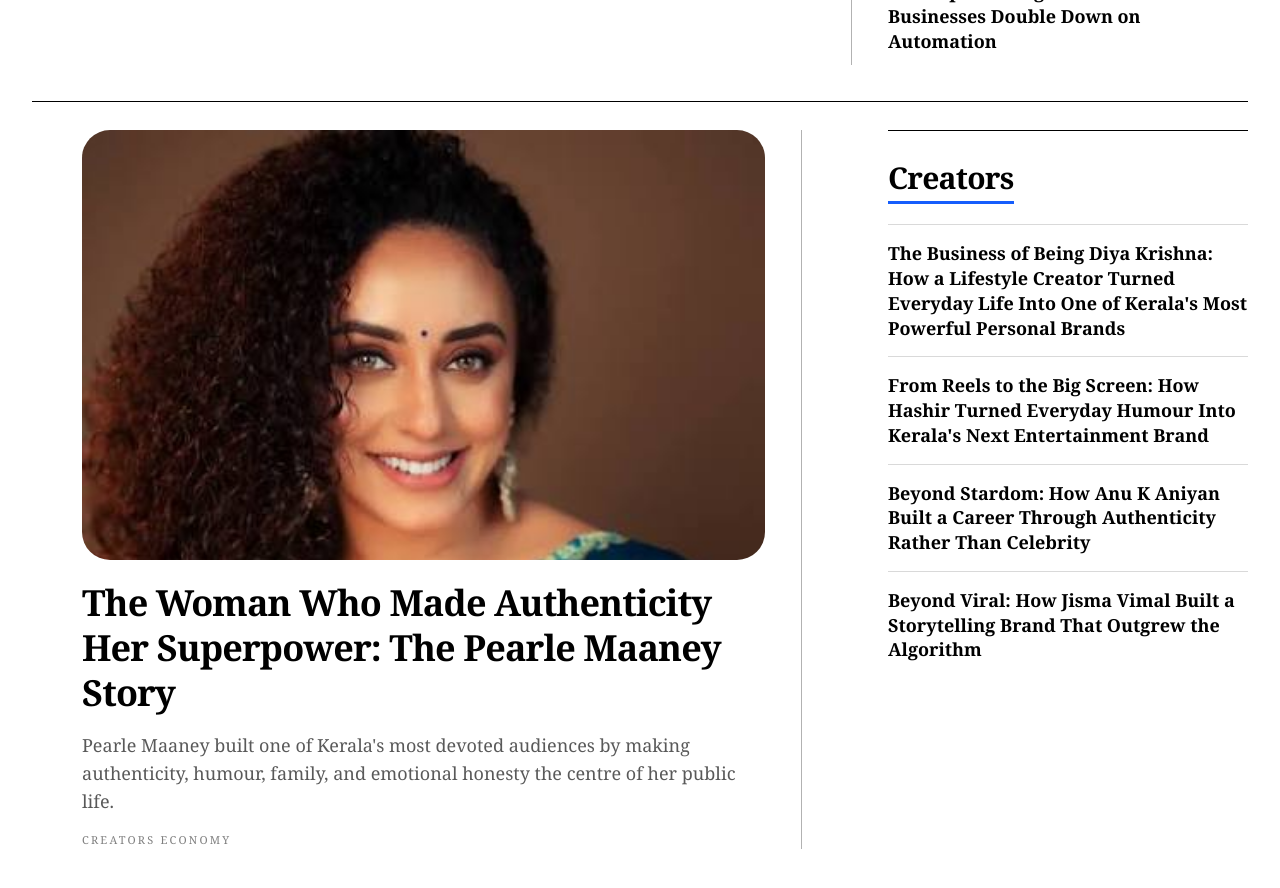
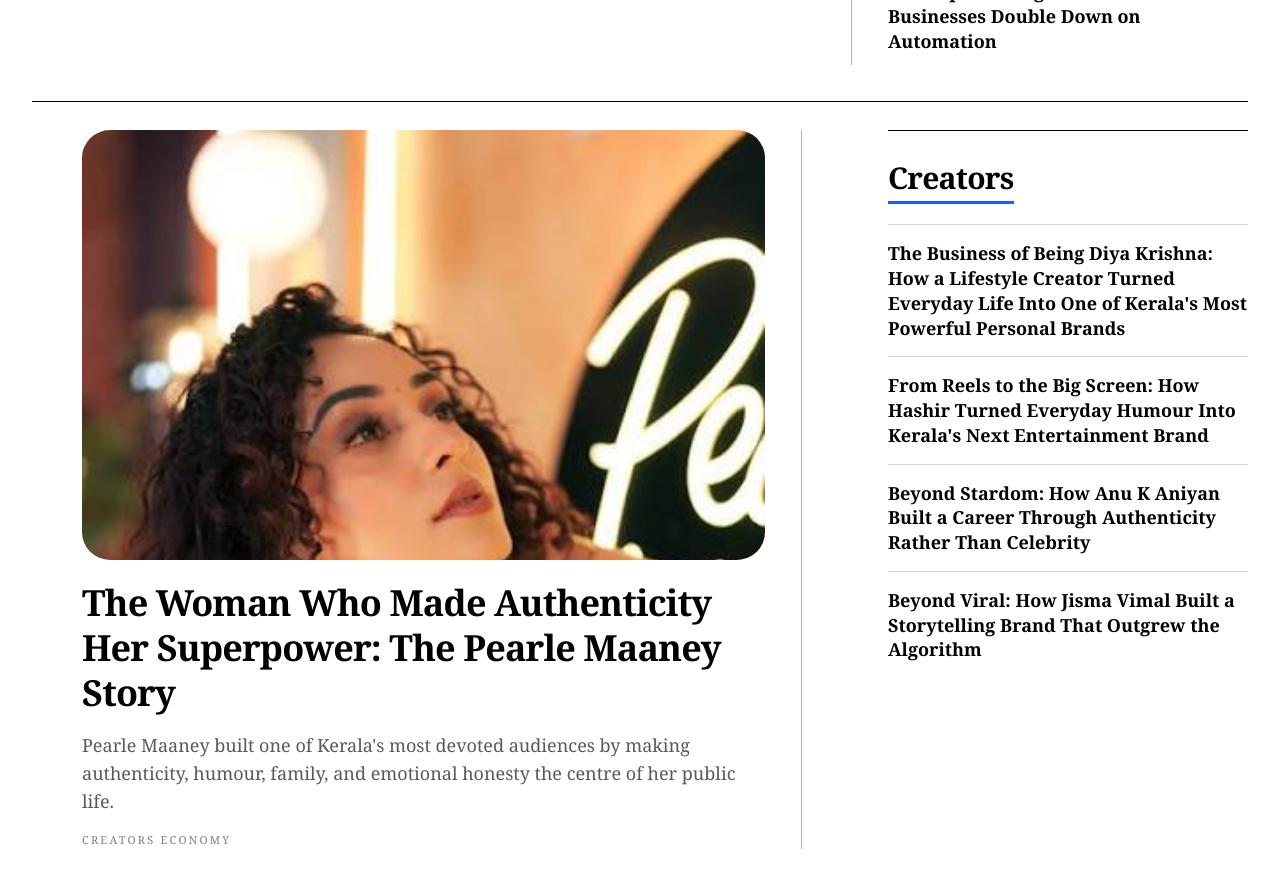
Before and after one commit to paperplanesllp/New-Times, a React (Vite) app: page / in a window 1280 px wide. Shown: the part 1880-2768 px from the top of the page. Built offline with nearby package versions, Linux system fonts and the light colour scheme.

Commit message:
Revert "red"
This reverts commit 0a1493704d8e9d478a8d9eb00c46732448a651c9.

```diff
--- a/src/pages/CreatorsEconomy.jsx
+++ b/src/pages/CreatorsEconomy.jsx
@@ -50,8 +50,8 @@ const creatorStories = [
     excerpt:
       "In a media landscape that rewards polish, performance, and carefully curated perfection, Pearle Maaney built one of Kerala's most devoted audiences by doing almost the exact opposite. She laughed loudly, spoke honestly, showed the messy and beautiful parts of real life, and trusted that her audience would recognise the difference between a persona and a person. They did. And in doing so, she became something that the Malayalam entertainment industry had not quite seen before: a celebrity whose influence grows not despite her realness but entirely because of it.",
     image: '/per.jpg',
-    thumbnailImage: '/Pearly.jpg',
-    sidebarImage: '/pearly 2.jpg',
+    thumbnailImage: '/per.jpg',
+    sidebarImage: '/per.jpg',
     imagePosition: 'center top',
     sidebarImagePosition: 'center top',
     summary:
@@ -271,8 +271,8 @@ const creatorStories = [
     excerpt:
       'There was a time when success on YouTube was measured by a singular, volatile metric: virality. Creators chased short-term trends, engineered high-energy challenges, and raced to capitalize on whatever the algorithm favored in any given week.',
     image: '/jism.jpg',
-    thumbnailImage: '/jis.webp',
-    sidebarImage: '/scr.jpg',
+    thumbnailImage: '/jism.jpg',
+    sidebarImage: '/jism.jpg',
     imagePosition: 'center top',
     sidebarImagePosition: 'center top',
     summary:
@@ -447,7 +447,7 @@ const creatorStories = [
     excerpt:
       "India's financial influencers are entering a stricter regulatory environment as SEBI and ASCI introduce stronger compliance standards aimed at protecting investors and improving transparency in digital content.",
     image: '/diy.jpg',
-    thumbnailImage: '/ss.avif',
+    thumbnailImage: '/diy.jpg',
     summary:
       'SEBI draws a clear line between education and advice, while ASCI hardens disclosure requirements across finance, health, beauty, and beyond.',
     body: [
--- a/src/pages/Home.jsx
+++ b/src/pages/Home.jsx
@@ -29,7 +29,7 @@ const homeCreatorsStory = {
   title: 'The Woman Who Made Authenticity Her Superpower: The Pearle Maaney Story',
   description:
     "Pearle Maaney built one of Kerala's most devoted audiences by making authenticity, humour, family, and emotional honesty the centre of her public life.",
-  image: '/Pearly.jpg',
+  image: '/per.jpg',
   imagePosition: 'center top',
   to: '/creators-economy/pearle-maaney-authenticity-superpower-story',
 };
```
